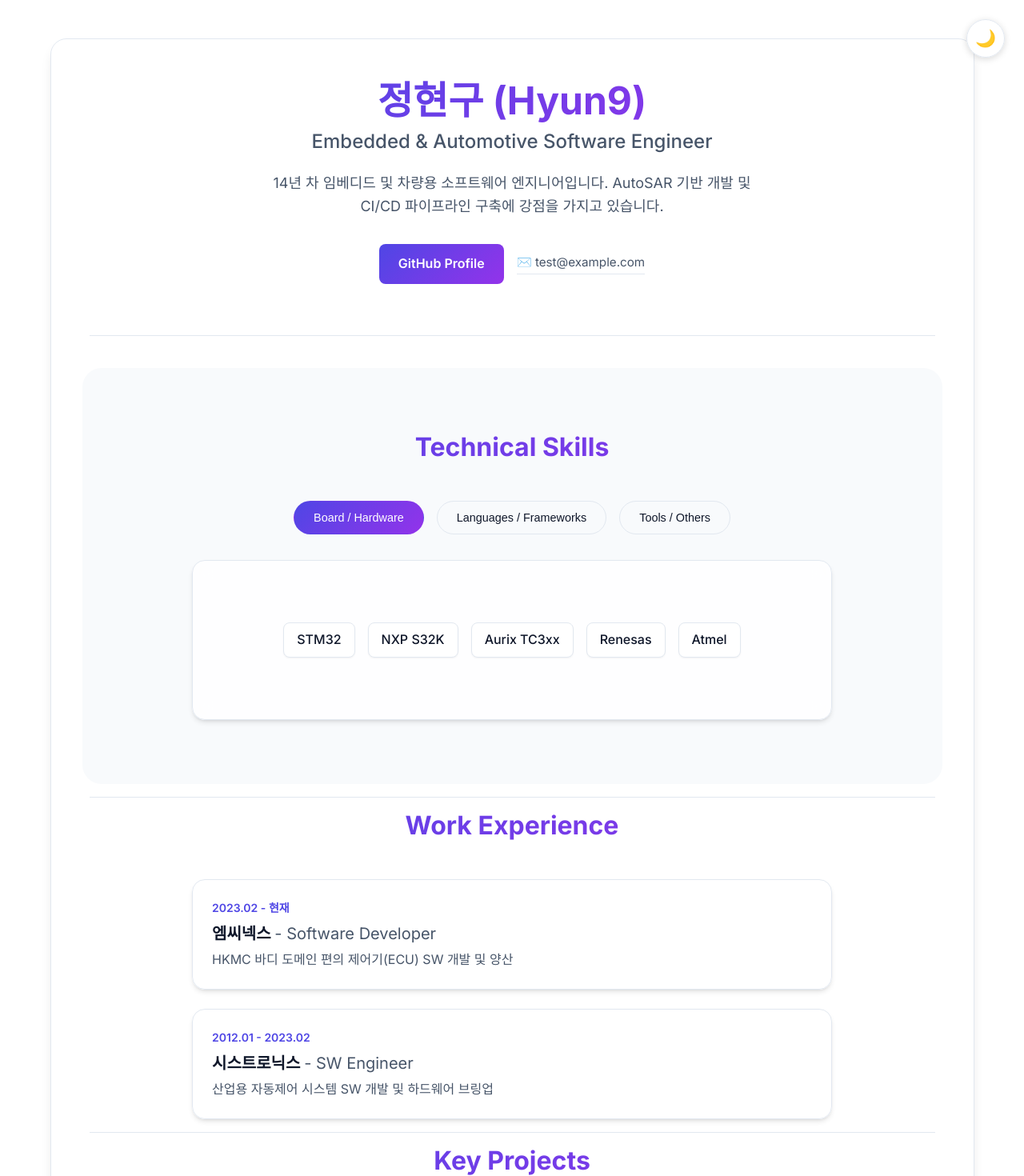
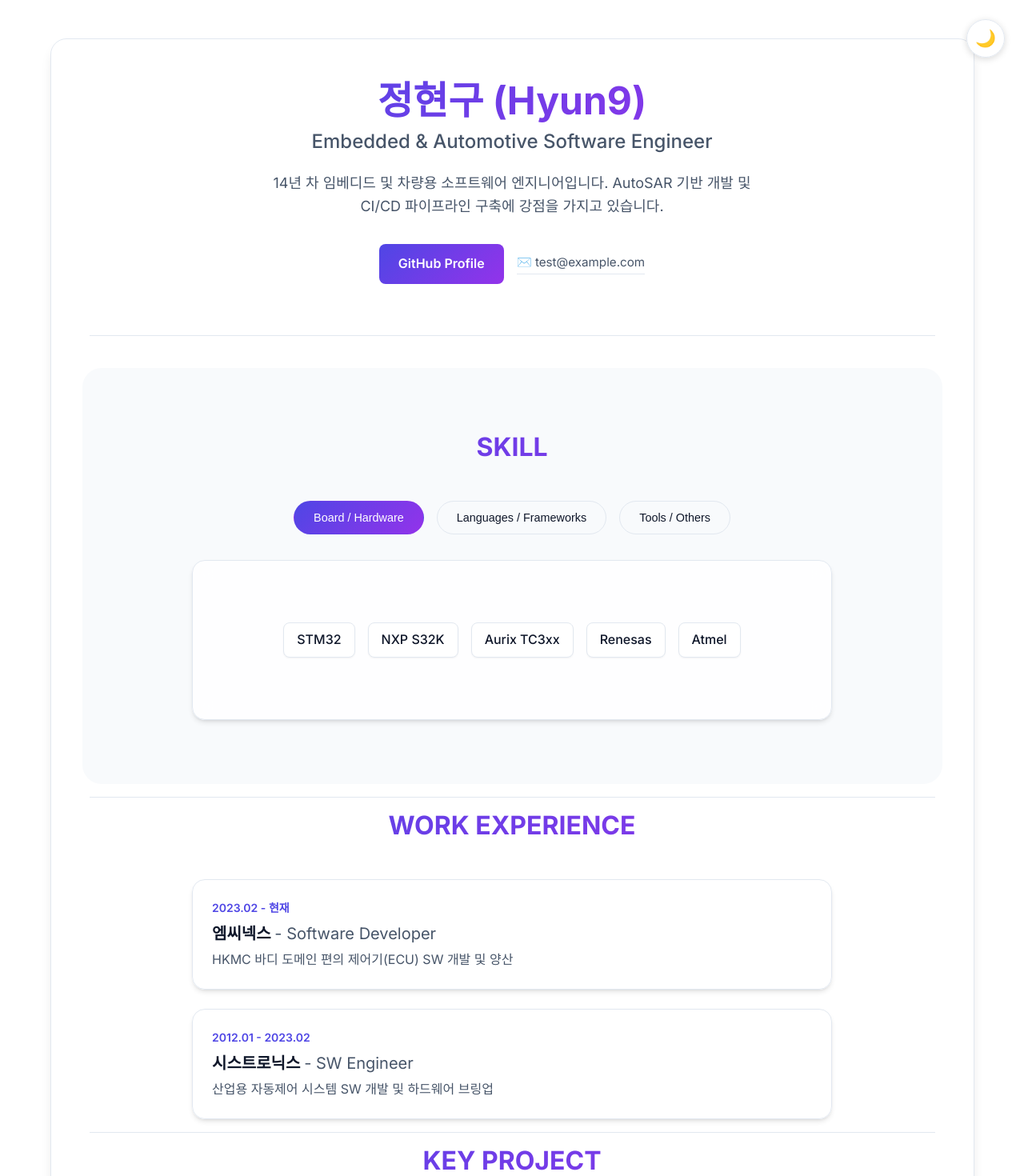
Before and after one commit to TimerOverflow/Hyun9_Portfolio, a React (Vite) app: page / in a window 1280 px wide. Shown: the top 1470 px of the page at 80% size. Built offline with nearby package versions, Linux system fonts and the light colour scheme.

Commit message:
style: Update section titles to all caps

```diff
--- a/src/components/Experience.jsx
+++ b/src/components/Experience.jsx
@@ -4,7 +4,7 @@ import { portfolioData } from '../data/portfolioData';
 const Experience = () => {
   return (
     <section id="experience" className="container">
-      <h2 className="section-title text-gradient">Work Experience</h2>
+      <h2 className="section-title text-gradient">WORK EXPERIENCE</h2>
       <div style={styles.timeline}>
         {portfolioData.experience.map((exp, index) => (
           <div key={exp.id} className="glass-card" style={styles.item}>
--- a/src/components/Projects.jsx
+++ b/src/components/Projects.jsx
@@ -95,14 +95,14 @@ const CodeBlock = ({ language, code }) => {
   };
 
   return (
-    <div style={{...styles.codeBlockContainer, background: themeColors.bgColor, border: `1px solid ${themeColors.borderColor}`}}>
-      <div style={{...styles.codeBlockHeader, background: themeColors.headerBgColor, borderBottom: `1px solid ${themeColors.borderColor}`}}>
-        <span style={{...styles.codeLanguage, color: themeColors.textColor}}>{language || 'text'}</span>
-        <button style={{...styles.copyButton, background: themeColors.btnBg, border: themeColors.btnBorder, color: themeColors.textColor}} onClick={handleCopy}>
+    <div style={{ ...styles.codeBlockContainer, background: themeColors.bgColor, border: `1px solid ${themeColors.borderColor}` }}>
+      <div style={{ ...styles.codeBlockHeader, background: themeColors.headerBgColor, borderBottom: `1px solid ${themeColors.borderColor}` }}>
+        <span style={{ ...styles.codeLanguage, color: themeColors.textColor }}>{language || 'text'}</span>
+        <button style={{ ...styles.copyButton, background: themeColors.btnBg, border: themeColors.btnBorder, color: themeColors.textColor }} onClick={handleCopy}>
           {copied ? 'Copied!' : 'Copy'}
         </button>
       </div>
-      <div className="custom-scrollbar" style={{...styles.codePre, padding: 0}}>
+      <div className="custom-scrollbar" style={{ ...styles.codePre, padding: 0 }}>
         <SyntaxHighlighter
           language={language ? language.toLowerCase() : 'text'}
           style={isDark ? vscDarkPlus : normalizedOneLight}
@@ -357,7 +357,7 @@ const Projects = () => {
 
   return (
     <section id="projects" className="container">
-      <h2 className="section-title text-gradient">Key Projects</h2>
+      <h2 className="section-title text-gradient">KEY PROJECT</h2>
       <div style={styles.accordionContainer}>
         {portfolioData.projects.map((project) => (
           <div key={project.id} className="glass-card" style={styles.accordionItem}>
--- a/src/components/Skills.jsx
+++ b/src/components/Skills.jsx
@@ -11,7 +11,7 @@ const Skills = () => {
 
   return (
     <section id="skills" className="container" style={{ backgroundColor: 'var(--bg-secondary)', borderRadius: '24px', padding: '80px 40px', marginTop: '40px' }}>
-      <h2 className="section-title text-gradient">Technical Skills</h2>
+      <h2 className="section-title text-gradient">SKILL</h2>
 
       <div style={styles.tabsContainer}>
         <div style={styles.tabList}>
```
